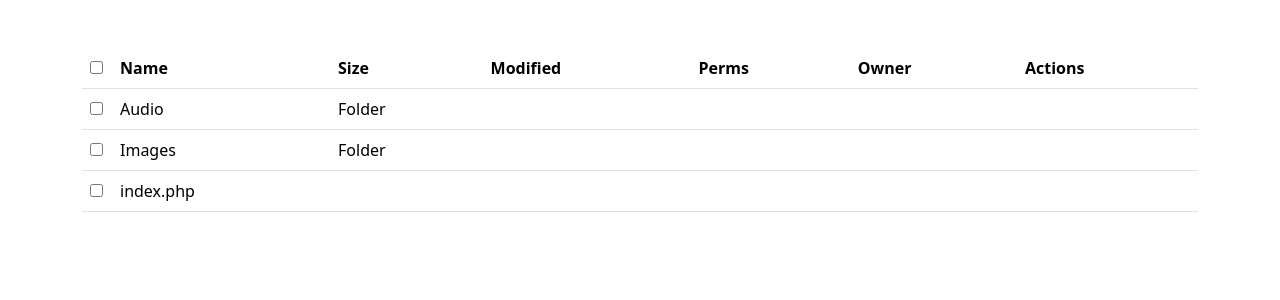
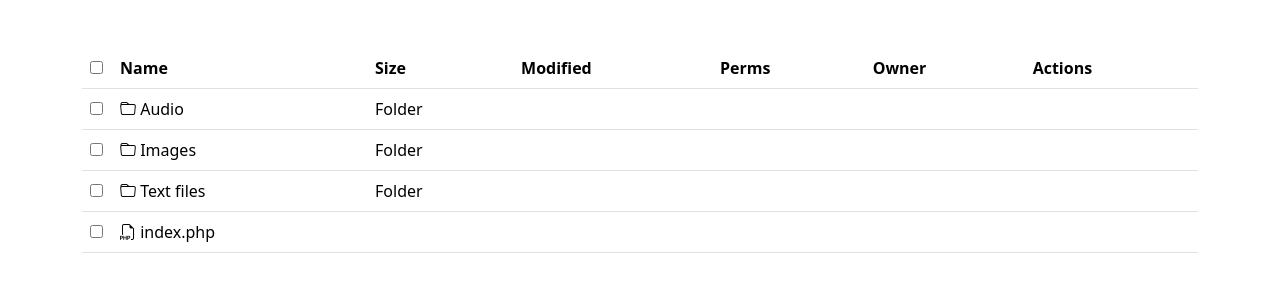
Before and after one commit to ruta-is-coding/file-manager, a PHP site: page /index.php in a window 1280 px wide. Shown: the top 300 px of the page. Run offline with PHP 8.4, Linux system fonts and the light colour scheme.

Commit message:
added files, added move directory upwards function

```diff
--- a/index.php
+++ b/index.php
@@ -10,8 +10,11 @@ Kiekvienoje direktorijoje turi būti galimybė sukurti naują failą ARBA naują
 
  <?php
 $path=isset($_GET['path'])?$_GET['path']:".";
+//skenuojama direktorija
 $content=scandir($path);
+//pašalinama . direktorija iš masyvo
 unset($content[0]);
+//pašalinama .. direktorija iš masyvo, kai esame pradiniame puslapyje
 if($path===".") unset($content[1]);
  ?>
 
@@ -54,14 +57,56 @@ if($path===".") unset($content[1]);
             foreach($content as $item){
                 $item_info=pathinfo($item);
                 $item_name=$item_info['basename'];
+                //patikrinimas ar failas turi extension
+                if(array_key_exists('extension', $item_info)){
+                    //ikonos klasės priskyrimas
+                    //VISOMS IKONOMS TA PATI KLASĖ PRISKIRIAMA
+                    if($item_info['extension'] == "git"){
+                        $file_icon_class="bi bi-github";
+                    } elseif($item_info['extension'] == "php"){
+                        $file_icon_class="bi bi-filetype-php";
+                    } elseif($item_info['extension'] == "txt"){
+                        $file_icon_class="bi bi-file-text";
+                    } elseif($item_info['extension'] == "jpeg"){
+                        $file_icon_class="bi bi-image";
+                    } elseif($item_info['extension'] == "mp4"){
+                        $file_icon_class="bi bi-play-circle";
+                    } elseif($item_info['extension'] == "mp3"){
+                        $file_icon_class="bi bi-file-earmark-music";
+                    } elseif($item_name===".."){
+                        $file_icon_class="bi bi-arrow-up";
+                    } else{
+                        $file_icon_class="";
+                    }
+                } else{
+                    $file_icon_class="bi bi-folder";
+                }
+
                 //patikrinimas, ar item yra folderis
-                $isFolder=is_dir($item)?"Folder":"";
+                //NE VISUR VEIKIA FILESIZE!!!!!
+                $isFolder=is_dir($item)?"Folder":
+                // filesize($item)." B";
+                "";
 
-                // if($item_name !== "." AND $item_name !== "..")
+                //Perėjimui į aukštesnę kategoriją
+                if($item_name===".." AND $path !=="."){
+                    // $link="<a href='?path=$dir'>
+                    $link = "<a href='?path=" . dirname($path) . "'>
+                    <i class='$file_icon_class'></i>
+                    $item_name
+                    </a>";
+                } else{
+                    $link="<a href='?path=$path/$item_name'>
+                    <i class='$file_icon_class'></i>
+                    $item_name
+                    </a>";
+                }
+
                  echo "<tr>
                  <td> <input type='checkbox'></td>
                  <td>
-                 <a href='?path=$path/$item_name'>$item_name</a></td>
+                 $link
+                 </td>
                  <td>
                  $isFolder
                  </td>
```
Also changed, not shown: Audio/Test/test.txt (deleted), Text files/Test/test.txt (added), 2 other files.
